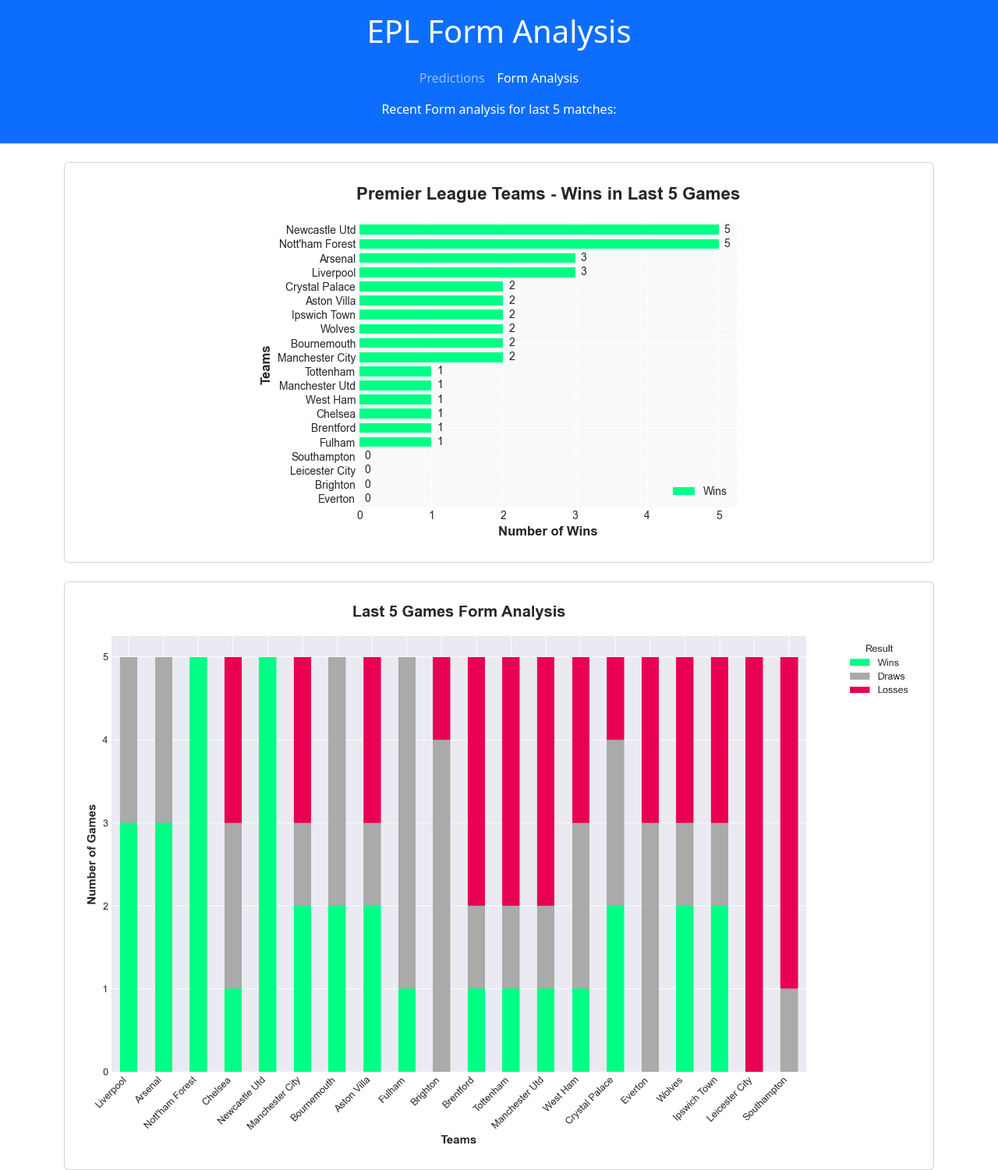
After one commit to Abhinow1997/EPL_Predictions, a Flask app: template templates/form_analysis.html in a window 1280 px wide. The commit adds this page. Shown: the whole page at 78% size. Run offline with Flask 3, Linux system fonts and the light colour scheme; the template is opened without the code that fills it, so the values that code supplies are empty.

Commit message:
updated for a inital setup

```diff
--- a/app.py
+++ b/app.py
@@ -2,6 +2,9 @@ from flask import Flask, render_template
 from pymongo import MongoClient
 import pandas as pd
 from datetime import datetime
+import matplotlib.pyplot as plt
+import seaborn as sns
+import os
 
 app = Flask(__name__)
 
@@ -10,7 +13,87 @@ client = MongoClient("mongodb+srv://abhi_mongobd_user:abhi_mongobd_user@freeclus
 db = client["epl_2024_25"]
 collection = db["predictions"]
 matchday_data = db["matchday_collection"]
+livetable = db["livetable"]
 
+STATIC_DIR = os.path.join(os.getcwd(), 'static', 'images')
+os.makedirs(STATIC_DIR, exist_ok=True)
+
+def generate_form_analysis():
+    # Fetch data from the MongoDB collection
+    livetable_results = list(livetable.find({}, {"_id": 0}))
+    form_df = pd.DataFrame(livetable_results)
+
+    # Validate and process data
+    if 'Last 5' not in form_df.columns or 'Team' not in form_df.columns:
+        raise ValueError("'Last 5' or 'Team' column missing in livetable data.")
+
+    form_analysis = []
+    for _, row in form_df.iterrows():
+        team = row['Team']
+        last_5 = row['Last 5']
+        wins = last_5.count('W')
+        draws = last_5.count('D')
+        losses = last_5.count('L')
+        form_analysis.append({"Team": team, "Wins": wins, "Draws": draws, "Losses": losses})
+
+    # Convert analysis to DataFrame
+    analysis_df = pd.DataFrame(form_analysis)
+
+    # First Plot: Stacked Bar Chart
+    plt.style.use('seaborn-v0_8-darkgrid')
+    sns.set_palette("husl")
+
+    plt.figure(figsize=(12, 8), dpi=150)
+    analysis_df.plot(
+        kind='bar',
+        x='Team',
+        y=['Wins', 'Draws', 'Losses'],
+        stacked=True,
+        color=['#00ff85', '#aaaaaa', '#e90052'],
+        ax=plt.gca()
+    )
+    plt.title('Last 5 Games Form Analysis', pad=20, fontsize=16, fontweight='bold')
+    plt.xlabel('Teams', fontsize=12, fontweight='bold')
+    plt.ylabel('Number of Games', fontsize=12, fontweight='bold')
+    plt.xticks(rotation=45, ha='right', fontsize=10)
+    plt.yticks(fontsize=10)
+    plt.legend(title='Result', fontsize=10, bbox_to_anchor=(1.05, 1), loc='upper left')
+    plt.tight_layout()
+
+    # Save the first plot
+    plot_path1 = os.path.join(STATIC_DIR, 'form_analysis.png')
+    plt.savefig(plot_path1)
+    plt.close()  # Clear the plot for the next one
+
+    # Second Plot: Horizontal Bar Chart for Wins
+    plt.figure(figsize=(12, 8), dpi=150)
+    form_table_sorted = analysis_df.sort_values('Wins', ascending=True)
+    ax = form_table_sorted.plot(
+        kind='barh',
+        y='Wins',
+        x='Team',
+        color=['#00ff85'],
+        width=0.7
+    )
+    plt.title('Premier League Teams - Wins in Last 5 Games', pad=20, fontsize=16, fontweight='bold')
+    plt.xlabel('Number of Wins', fontsize=12, fontweight='bold')
+    plt.ylabel('Teams', fontsize=12, fontweight='bold')
+    ax.spines['top'].set_visible(False)
+    ax.spines['right'].set_visible(False)
+    plt.xticks(fontsize=10)
+    plt.yticks(fontsize=10)
+    for container in ax.containers:
+        ax.bar_label(container, padding=5, fontsize=10)
+    ax.set_facecolor('#f8f9fa')
+    plt.gcf().set_facecolor('#ffffff')
+    plt.tight_layout()
+
+    # Save the second plot
+    plot_path2 = os.path.join(STATIC_DIR, 'form_analysis2.png')
+    plt.savefig(plot_path2)
+    plt.close()  # Clear the plot
+
+    return plot_path1, plot_path2
 
 @app.route("/")
 def home():
@@ -44,5 +127,17 @@ def home():
 
     return render_template("index.html", grouped_predictions=grouped_predictions,last_matchday=last_matchday)
 
+@app.route('/form-analysis')
+def form_analysis_route():
+    try:
+        plot_path1, plot_path2 = generate_form_analysis()
+        return render_template(
+            "form_analysis.html",
+            plot_path1=plot_path1,
+            plot_path2=plot_path2
+        )
+    except Exception as e:
+        return str(e)
+
 if __name__ == "__main__":
     app.run(debug=True)
--- /dev/null
+++ b/templates/form_analysis.html
@@ -0,0 +1,49 @@
+<!DOCTYPE html>
+<html lang="en">
+<head>
+    <meta charset="UTF-8">
+    <meta name="viewport" content="width=device-width, initial-scale=1.0">
+    <title>EPL Form Analysis</title>
+    <link href="https://cdn.jsdelivr.net/npm/bootstrap@5.3.0-alpha3/dist/css/bootstrap.min.css" rel="stylesheet">
+</head>
+<body>
+    <header class="bg-primary text-white text-center py-3">
+        <h1>EPL Form Analysis</h1>
+        <nav class="navbar navbar-expand-lg navbar-dark">
+            <div class="container">
+                <ul class="navbar-nav mx-auto">
+                    <li class="nav-item">
+                        <a class="nav-link" href="/">Predictions</a>
+                    </li>
+                    <li class="nav-item">
+                        <a class="nav-link active" href="/form-analysis">Form Analysis</a>
+                    </li>
+                </ul>
+            </div>
+        </nav>
+        <p>Recent Form analysis for last 5 matches:</p>
+    </header>
+
+    <div class="container mt-4">
+        <div class="card">
+            <div class="card-body text-center">
+                <img src="{{ url_for('static', filename='images/form_analysis2.png') }}"
+                     class="img-fluid"
+                     imgalign="center"
+                     alt="Team Form Analysis">
+            </div>
+        </div>
+    </div>
+
+    <div class="container mt-4">
+        <div class="card">
+            <div class="card-body">
+                <img src="{{ url_for('static', filename='images/form_analysis.png') }}"
+                     class="img-fluid"
+                     alt="Team Form Analysis">
+            </div>
+        </div>
+    </div>
+
+</body>
+</html>
```
Also changed, not shown: EPL_PredictionModel.py (+30 -0 lines), templates/index.html (+15 -4 lines), static/images/form_analysis.png (added), static/images/form_analysis2.png (added).
